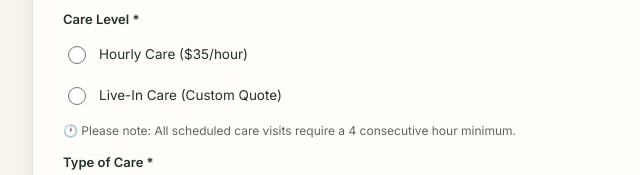
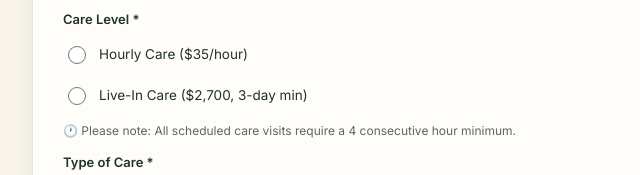
Before and after one commit to mintgroupcare-wq/minty-website, a plain HTML site: page assessment.html in a window 1280 px wide. Shown: the part 2520-2695 px from the top of the page, 260-900 px from the left. Drawn offline with nearby package versions, Linux system fonts and the light colour scheme; a web font is replaced by a local one.

Commit message:
Update assessment.html

```diff
--- a/assessment.html
+++ b/assessment.html
@@ -131,7 +131,7 @@
 
       <p style="font-size:13px;font-weight:600;margin:14px 0 6px">Care Level *</p>
       <label class="radio-row"><input type="radio" name="carelevel" value="Hourly Care ($35/hour)" required> Hourly Care ($35/hour)</label>
-      <label class="radio-row"><input type="radio" name="carelevel" value="Live-In Care (Custom Quote)"> Live-In Care (Custom Quote)</label>
+      <label class="radio-row"><input type="radio" name="carelevel" value="Live-In Care (3 day min))"> Live-In Care ($2,700, 3-day min)</label>
       <p style="font-size:12px;color:var(--text-soft);margin-top:8px">🕐 Please note: All scheduled care visits require a 4 consecutive hour minimum.</p>
 
       <p style="font-size:13px;font-weight:600;margin:16px 0 8px">Type of Care *</p>
```
